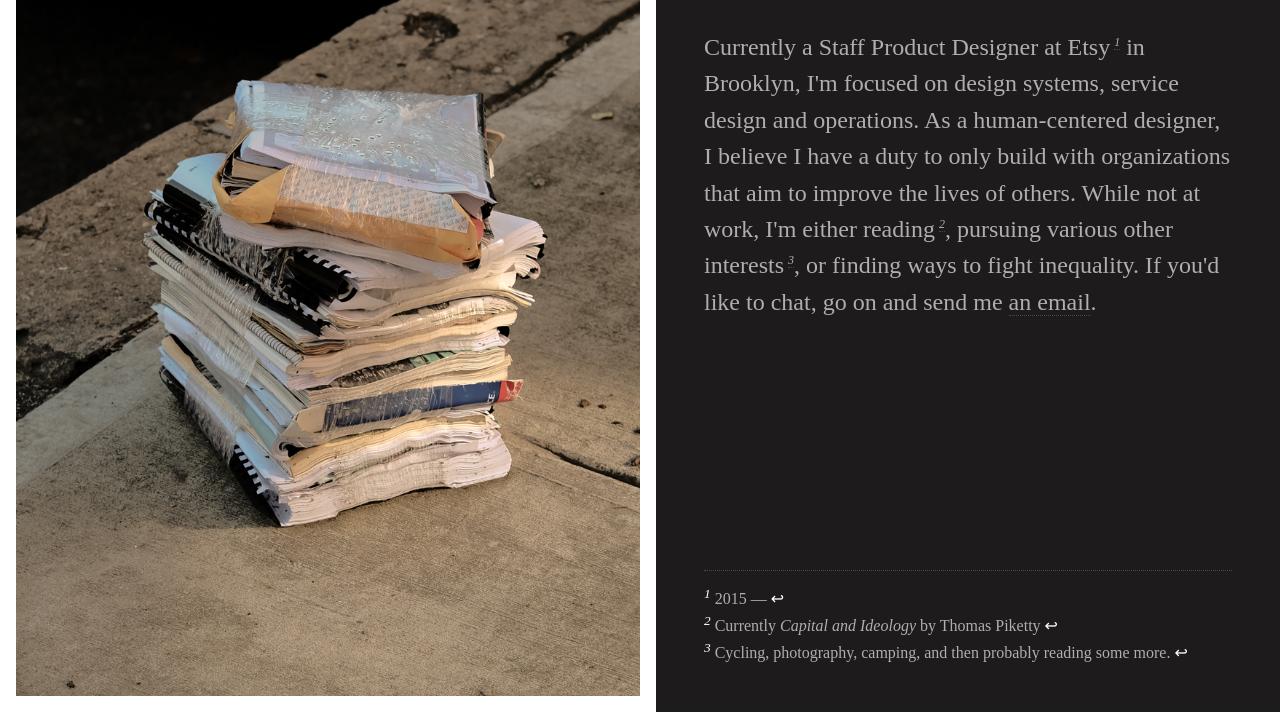
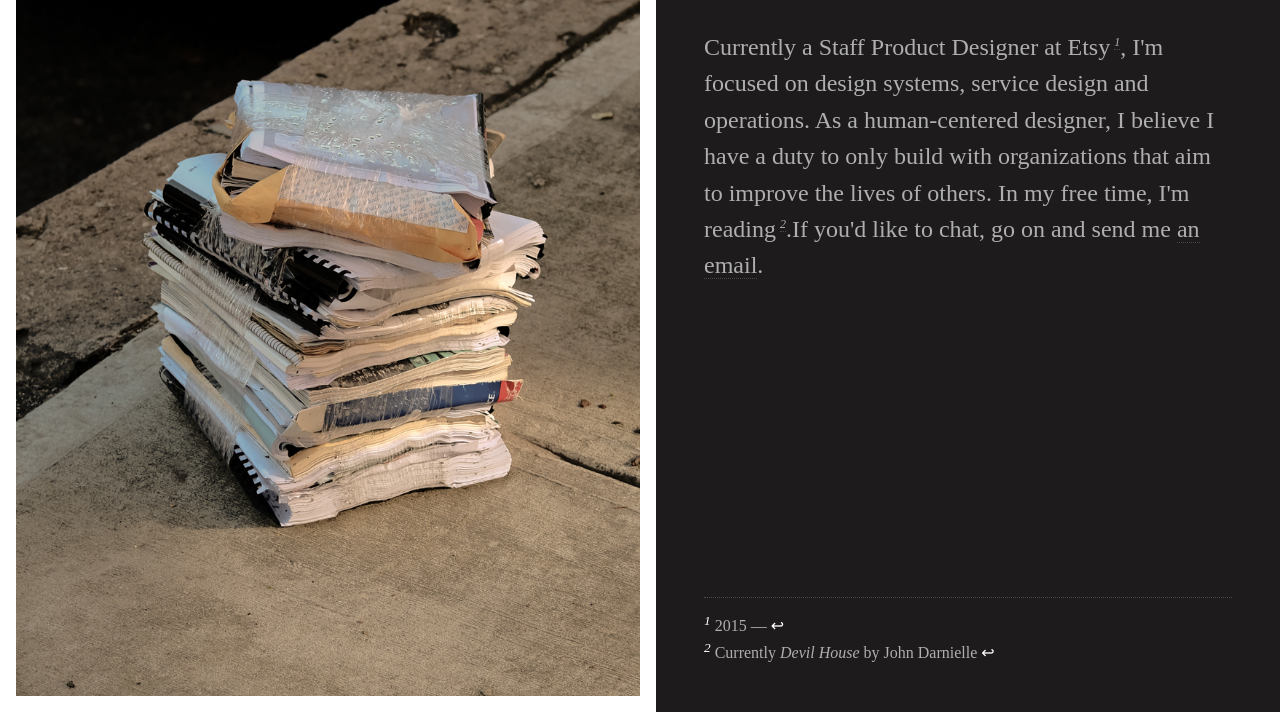
Before and after one commit to gabekelley/photosite, a Gatsby site: page / in a window 1280 px wide. Shown: the part 88-800 px from the top of the page. Built offline with nearby package versions, Linux system fonts and the light colour scheme; Gatsby itself is replaced by a stand-in of ours.

Commit message:
updated bio

```diff
--- a/src/pages/index.js
+++ b/src/pages/index.js
@@ -19,13 +19,12 @@
           <div className="bio-wrap">
             <div className="bio-wrap__top">
               <h1 className="thin">Gabe Kelley</h1>
-              <h2 className="light">Currently a Staff Product Designer at Etsy<sup><a href="#fn1" id="ref1">1</a></sup> in Brooklyn,  I'm focused on design systems, service design and operations. As a human-centered designer, I believe I have a duty to only build with organizations that aim to improve the lives of others. While not at work, I'm either reading<sup><a href="#fn2" id="ref2">2</a></sup>, pursuing various other interests<sup><a href="#fn3" id="ref3">3</a></sup>, or finding ways to fight inequality. If you'd like to chat, go on and send me <a href="mailto:gabe@hey.com">an email</a>.</h2>
+              <h2 className="light">Currently a Staff Product Designer at Etsy<sup><a href="#fn1" id="ref1">1</a></sup>,  I'm focused on design systems, service design and operations. As a human-centered designer, I believe I have a duty to only build with organizations that aim to improve the lives of others. In my free time, I'm reading<sup><a href="#fn2" id="ref2">2</a></sup>.If you'd like to chat, go on and send me <a href="mailto:hello@gabekelley.com">an email</a>.</h2>
             </div>
             <div className="bio-wrap__bottom thin">
               <div className="divider"></div>
               <sup>1</sup> <span>2015 —</span> <a href="#ref1" id="fn1">↩</a><br/>
-              <sup>2</sup> <span>Currently <span className="italic">Capital and Ideology</span> by Thomas Piketty</span> <a href="#ref2" id="fn2">↩</a><br/>
-              <sup>3</sup> <span>Cycling, photography, camping, and then probably reading some more.</span> <a href="#ref3" id="fn3">↩</a><br/>
+              <sup>2</sup> <span>Currently <span className="italic">Devil House</span> by John Darnielle</span> <a href="#ref2" id="fn2">↩</a><br/>
             </div>
           </div>
         </div>
```
